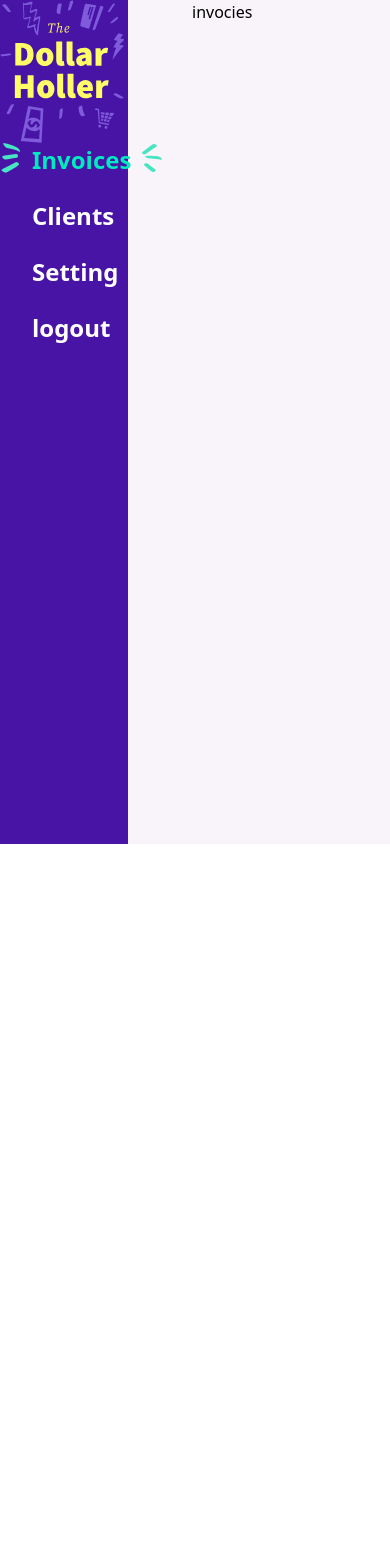
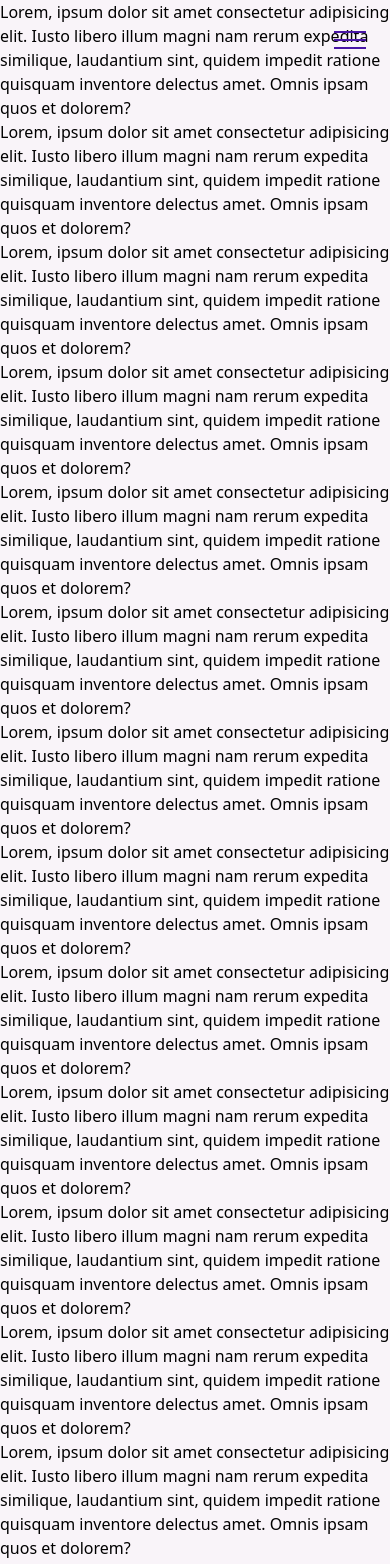
Before and after one commit to crazyH0b0/svelte-invoice, a SvelteKit app: page /invoices in a window 390 px wide. Shown: the top 1564 px of the page. Before the commit the page ends 844 px from the top, so only its background shows below. Built offline with nearby package versions, Linux system fonts and the light colour scheme.

Commit message:
add navbar responsive

```diff
--- /dev/null
+++ b/src/lib/components/Icon/Close.svelte
@@ -0,0 +1,10 @@
+<script lang="ts">
+  export let width = 24,
+    height = 24;
+</script>
+
+<svg {width} {height} viewBox="0 0 24 24" fill="none" xmlns="http://www.w3.org/2000/svg">
+  <path
+    d="M19 6.41L17.59 5L12 10.59L6.41 5L5 6.41L10.59 12L5 17.59L6.41 19L12 13.41L17.59 19L19 17.59L13.41 12L19 6.41Z"
+  />
+</svg>
--- /dev/null
+++ b/src/lib/components/Icon/Hamburger.svelte
@@ -0,0 +1,10 @@
+<script lang="ts">
+  export let width = 24,
+    height = 24;
+</script>
+
+<svg {width} {height} viewBox="0 0 32 32" fill="none" xmlns="http://www.w3.org/2000/svg">
+  <path d="M31.9997 9H0V7H31.9997V9Z" />
+  <path d="M31.9997 17H0V15H31.9997V17Z" />
+  <path d="M31.9997 25H0V23H31.9997V25Z" />
+</svg>
--- a/src/lib/components/Navbar.svelte
+++ b/src/lib/components/Navbar.svelte
@@ -1,12 +1,41 @@
 <script>
   import { page } from '$app/stores';
+  import Close from './Icon/Close.svelte';
+  import Hamburger from './Icon/Hamburger.svelte';
+
+  let isNavShowing = false;
 </script>
 
-<header class=" col-span-3 bg-daisyBush text-center">
-  <div>
+<svelte:head>
+  {#if isNavShowing}
+    <style lang="postcss">
+      body {
+        @apply overflow-hidden md:overflow-auto;
+      }
+    </style>
+  {/if}
+</svelte:head>
+<button
+  class="fixed top-6 z-navBarToggle right-6 md:hidden"
+  on:click={() => (isNavShowing = !isNavShowing)}
+  class:text-goldenFizz={isNavShowing}
+  class:text-daisyBush={!isNavShowing}
+>
+  {#if isNavShowing}
+    <Close width={32} height={32} />
+  {:else}
+    <Hamburger width={32} height={32} />
+  {/if}
+</button>
+<header
+  class=" fixed z-navBar transition-transform md:col-span-3 bg-daisyBush -translate-x-full md:translate-x-0 text-center md:relative w-full md:h-full h-screen"
+  class:translate-x-0={isNavShowing}
+>
+  <div class=" mt-10 mb-10">
     <a href="/invoices">
       <img src="/images/logo.svg" alt="The Dollar Holler " class=" mx-auto" />
     </a>
+  </div>
   <nav>
     <ul class=" list-none text-2xl font-bold">
       <li><a href="/invoices" class:active={$page.url.pathname === '/invoices'}>Invoices</a></li>
@@ -15,7 +44,6 @@
       <li><a href="#">logout</a></li>
     </ul>
   </nav>
-  </div>
 </header>
 
 <style lang="postcss">
--- a/src/routes/(dashboard)/+layout.svelte
+++ b/src/routes/(dashboard)/+layout.svelte
@@ -2,9 +2,9 @@
   import Navbar from '$lib/components/Navbar.svelte';
 </script>
 
-<div class=" grid grid-cols-12 gap-x-16 bg-whisper min-h-screen">
+<div class=" grid grid-cols-12 md:gap-x-16 bg-whisper min-h-screen">
   <Navbar />
-  <main>
+  <main class="col-span-12 md:col-span-8 md:pt-10">
     <slot />
   </main>
 </div>
--- a/src/routes/(dashboard)/invoices/+page.svelte
+++ b/src/routes/(dashboard)/invoices/+page.svelte
@@ -1 +1,155 @@
-invocies
+<p>
+  Lorem, ipsum dolor sit amet consectetur adipisicing elit. Iusto libero illum magni nam rerum
+  expedita similique, laudantium sint, quidem impedit ratione quisquam inventore delectus amet.
+  Omnis ipsam quos et dolorem?
+</p>
+<p>
+  Lorem, ipsum dolor sit amet consectetur adipisicing elit. Iusto libero illum magni nam rerum
+  expedita similique, laudantium sint, quidem impedit ratione quisquam inventore delectus amet.
+  Omnis ipsam quos et dolorem?
+</p>
+<p>
+  Lorem, ipsum dolor sit amet consectetur adipisicing elit. Iusto libero illum magni nam rerum
+  expedita similique, laudantium sint, quidem impedit ratione quisquam inventore delectus amet.
+  Omnis ipsam quos et dolorem?
+</p>
+<p>
+  Lorem, ipsum dolor sit amet consectetur adipisicing elit. Iusto libero illum magni nam rerum
+  expedita similique, laudantium sint, quidem impedit ratione quisquam inventore delectus amet.
+  Omnis ipsam quos et dolorem?
+</p>
+<p>
+  Lorem, ipsum dolor sit amet consectetur adipisicing elit. Iusto libero illum magni nam rerum
+  expedita similique, laudantium sint, quidem impedit ratione quisquam inventore delectus amet.
+  Omnis ipsam quos et dolorem?
+</p>
+<p>
+  Lorem, ipsum dolor sit amet consectetur adipisicing elit. Iusto libero illum magni nam rerum
+  expedita similique, laudantium sint, quidem impedit ratione quisquam inventore delectus amet.
+  Omnis ipsam quos et dolorem?
+</p>
+<p>
+  Lorem, ipsum dolor sit amet consectetur adipisicing elit. Iusto libero illum magni nam rerum
+  expedita similique, laudantium sint, quidem impedit ratione quisquam inventore delectus amet.
+  Omnis ipsam quos et dolorem?
+</p>
+<p>
+  Lorem, ipsum dolor sit amet consectetur adipisicing elit. Iusto libero illum magni nam rerum
+  expedita similique, laudantium sint, quidem impedit ratione quisquam inventore delectus amet.
+  Omnis ipsam quos et dolorem?
+</p>
+<p>
+  Lorem, ipsum dolor sit amet consectetur adipisicing elit. Iusto libero illum magni nam rerum
+  expedita similique, laudantium sint, quidem impedit ratione quisquam inventore delectus amet.
+  Omnis ipsam quos et dolorem?
+</p>
+<p>
+  Lorem, ipsum dolor sit amet consectetur adipisicing elit. Iusto libero illum magni nam rerum
+  expedita similique, laudantium sint, quidem impedit ratione quisquam inventore delectus amet.
+  Omnis ipsam quos et dolorem?
+</p>
+<p>
+  Lorem, ipsum dolor sit amet consectetur adipisicing elit. Iusto libero illum magni nam rerum
+  expedita similique, laudantium sint, quidem impedit ratione quisquam inventore delectus amet.
+  Omnis ipsam quos et dolorem?
+</p>
+<p>
+  Lorem, ipsum dolor sit amet consectetur adipisicing elit. Iusto libero illum magni nam rerum
+  expedita similique, laudantium sint, quidem impedit ratione quisquam inventore delectus amet.
+  Omnis ipsam quos et dolorem?
+</p>
+<p>
+  Lorem, ipsum dolor sit amet consectetur adipisicing elit. Iusto libero illum magni nam rerum
+  expedita similique, laudantium sint, quidem impedit ratione quisquam inventore delectus amet.
+  Omnis ipsam quos et dolorem?
+</p>
+<p>
+  Lorem, ipsum dolor sit amet consectetur adipisicing elit. Iusto libero illum magni nam rerum
+  expedita similique, laudantium sint, quidem impedit ratione quisquam inventore delectus amet.
+  Omnis ipsam quos et dolorem?
+</p>
+<p>
+  Lorem, ipsum dolor sit amet consectetur adipisicing elit. Iusto libero illum magni nam rerum
+  expedita similique, laudantium sint, quidem impedit ratione quisquam inventore delectus amet.
+  Omnis ipsam quos et dolorem?
+</p>
+<p>
+  Lorem, ipsum dolor sit amet consectetur adipisicing elit. Iusto libero illum magni nam rerum
+  expedita similique, laudantium sint, quidem impedit ratione quisquam inventore delectus amet.
+  Omnis ipsam quos et dolorem?
+</p>
+<p>
+  Lorem, ipsum dolor sit amet consectetur adipisicing elit. Iusto libero illum magni nam rerum
+  expedita similique, laudantium sint, quidem impedit ratione quisquam inventore delectus amet.
+  Omnis ipsam quos et dolorem?
+</p>
+<p>
+  Lorem, ipsum dolor sit amet consectetur adipisicing elit. Iusto libero illum magni nam rerum
+  expedita similique, laudantium sint, quidem impedit ratione quisquam inventore delectus amet.
+  Omnis ipsam quos et dolorem?
+</p>
+<p>
+  Lorem, ipsum dolor sit amet consectetur adipisicing elit. Iusto libero illum magni nam rerum
+  expedita similique, laudantium sint, quidem impedit ratione quisquam inventore delectus amet.
+  Omnis ipsam quos et dolorem?
+</p>
+<p>
+  Lorem, ipsum dolor sit amet consectetur adipisicing elit. Iusto libero illum magni nam rerum
+  expedita similique, laudantium sint, quidem impedit ratione quisquam inventore delectus amet.
+  Omnis ipsam quos et dolorem?
+</p>
+<p>
+  Lorem, ipsum dolor sit amet consectetur adipisicing elit. Iusto libero illum magni nam rerum
+  expedita similique, laudantium sint, quidem impedit ratione quisquam inventore delectus amet.
+  Omnis ipsam quos et dolorem?
+</p>
+<p>
+  Lorem, ipsum dolor sit amet consectetur adipisicing elit. Iusto libero illum magni nam rerum
+  expedita similique, laudantium sint, quidem impedit ratione quisquam inventore delectus amet.
+  Omnis ipsam quos et dolorem?
+</p>
+<p>
+  Lorem, ipsum dolor sit amet consectetur adipisicing elit. Iusto libero illum magni nam rerum
+  expedita similique, laudantium sint, quidem impedit ratione quisquam inventore delectus amet.
+  Omnis ipsam quos et dolorem?
+</p>
+<p>
+  Lorem, ipsum dolor sit amet consectetur adipisicing elit. Iusto libero illum magni nam rerum
+  expedita similique, laudantium sint, quidem impedit ratione quisquam inventore delectus amet.
+  Omnis ipsam quos et dolorem?
+</p>
+<p>
+  Lorem, ipsum dolor sit amet consectetur adipisicing elit. Iusto libero illum magni nam rerum
+  expedita similique, laudantium sint, quidem impedit ratione quisquam inventore delectus amet.
+  Omnis ipsam quos et dolorem?
+</p>
+<p>
+  Lorem, ipsum dolor sit amet consectetur adipisicing elit. Iusto libero illum magni nam rerum
+  expedita similique, laudantium sint, quidem impedit ratione quisquam inventore delectus amet.
+  Omnis ipsam quos et dolorem?
+</p>
+<p>
+  Lorem, ipsum dolor sit amet consectetur adipisicing elit. Iusto libero illum magni nam rerum
+  expedita similique, laudantium sint, quidem impedit ratione quisquam inventore delectus amet.
+  Omnis ipsam quos et dolorem?
+</p>
+<p>
+  Lorem, ipsum dolor sit amet consectetur adipisicing elit. Iusto libero illum magni nam rerum
+  expedita similique, laudantium sint, quidem impedit ratione quisquam inventore delectus amet.
+  Omnis ipsam quos et dolorem?
+</p>
+<p>
+  Lorem, ipsum dolor sit amet consectetur adipisicing elit. Iusto libero illum magni nam rerum
+  expedita similique, laudantium sint, quidem impedit ratione quisquam inventore delectus amet.
+  Omnis ipsam quos et dolorem?
+</p>
+<p>
+  Lorem, ipsum dolor sit amet consectetur adipisicing elit. Iusto libero illum magni nam rerum
+  expedita similique, laudantium sint, quidem impedit ratione quisquam inventore delectus amet.
+  Omnis ipsam quos et dolorem?
+</p>
+<p>
+  Lorem, ipsum dolor sit amet consectetur adipisicing elit. Iusto libero illum magni nam rerum
+  expedita similique, laudantium sint, quidem impedit ratione quisquam inventore delectus amet.
+  Omnis ipsam quos et dolorem?
+</p>
```
Lines whose indentation alone changed are shown as unchanged.
